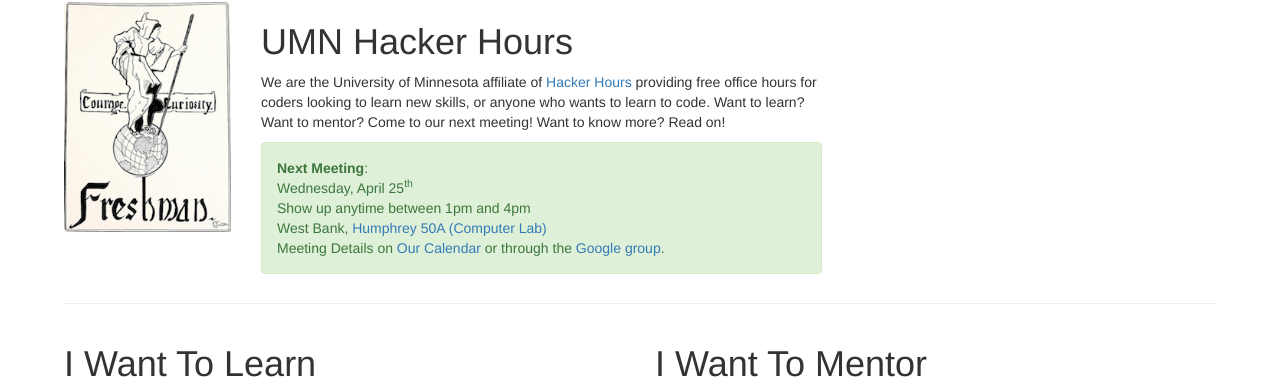
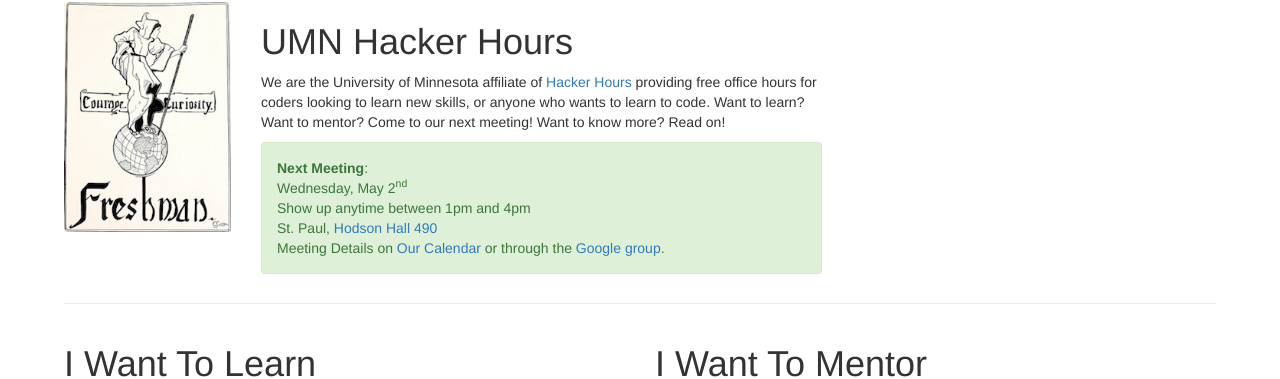
Before and after one commit to umnhackerhours/umnhackerhours.github.io, a Jekyll site: the page built from index.markdown, in a window 1280 px wide. Shown: the part 102-481 px from the top of the page. Built offline with Jekyll 4.4.1, drawn with Linux system fonts in a browser that asks for light colours.

Commit message:
2018-05-02

```diff
--- a/index.markdown
+++ b/index.markdown
@@ -13,13 +13,13 @@ description: Home
       <div class="alert alert-success" role="alert">
         <a class="anchor" id="next_meeting"></a>
         <strong>Next Meeting</strong>:<br />
-        Wednesday, April 25<sup>th</sup><br />
+        Wednesday, May 2<sup>nd</sup><br />
         Show up anytime between 1pm and 4pm<br />
         <!-- East Bank, <a href="https://roomsearch.umn.edu/roomsearch/#/rooms/6b2fc4e1-60f0-4d06-adb3-f2c58e314c6c">Nicholson Hall 345</a><br /> -->
         <!-- West Bank, <a href="https://roomsearch.umn.edu/roomsearch/#/rooms/69098659-4825-45b7-96d5-902f6b428017">Humphrey 50A (Computer Lab)</a><br /> -->
         <!-- St. Paul, <a href="https://roomsearch.umn.edu/roomsearch/#/rooms/c0619129-43e2-495e-98e3-5868ea0cc817">Hodson Hall 490</a><br /> -->
 
-        West Bank, <a href="https://roomsearch.umn.edu/roomsearch/#/rooms/69098659-4825-45b7-96d5-902f6b428017">Humphrey 50A (Computer Lab)</a><br />
+        St. Paul, <a href="https://roomsearch.umn.edu/roomsearch/#/rooms/c0619129-43e2-495e-98e3-5868ea0cc817">Hodson Hall 490</a><br />
         Meeting Details on <a href="https://www.google.com/calendar/embed?src=umn.edu_ii9odmho4m63bsq19879mu0iis%40group.calendar.google.com&ctz=America/Chicago">Our Calendar</a> or through the <a href='https://groups.google.com/a/umn.edu/d/hackerhours'>Google group</a>.
       </div>
     </div>
```
